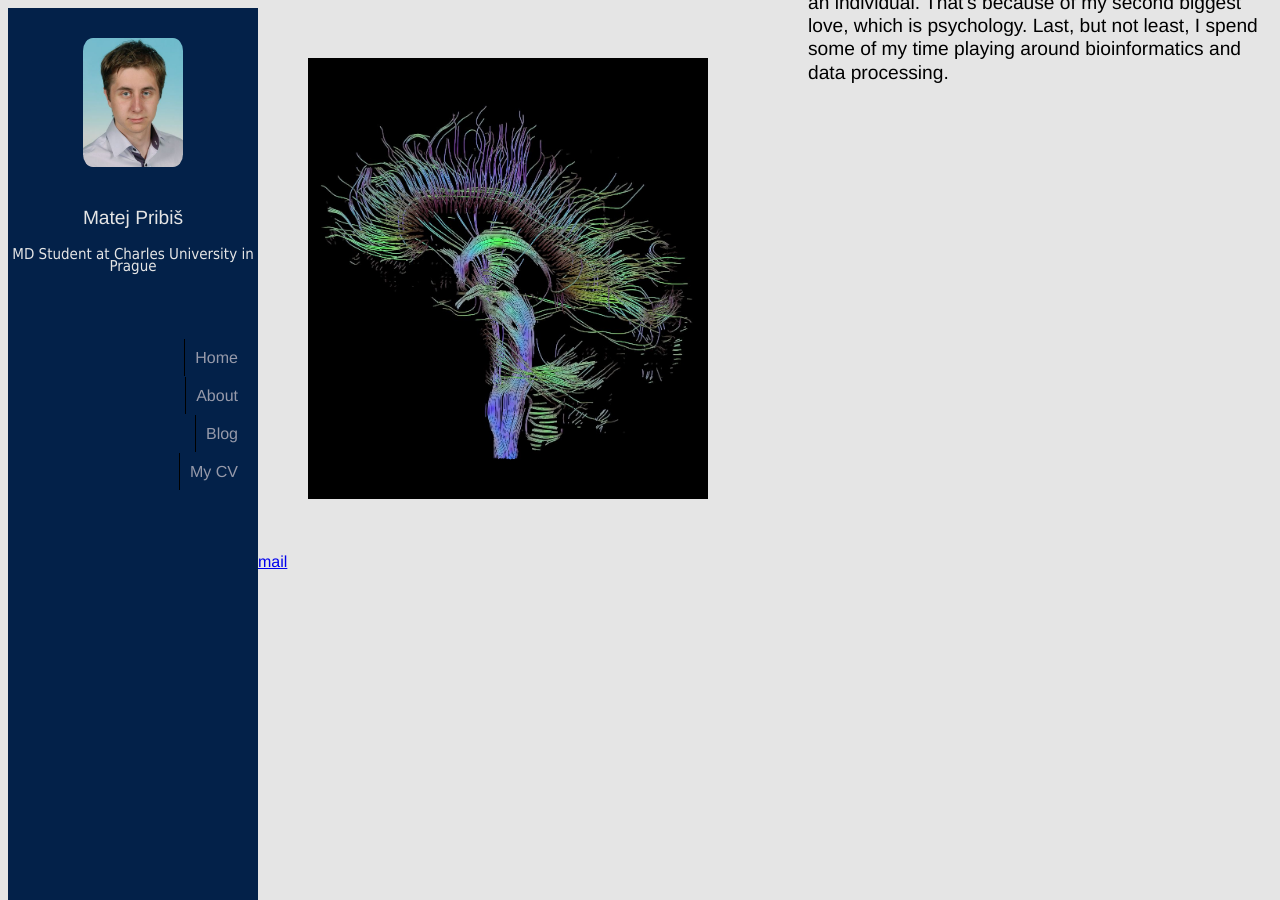
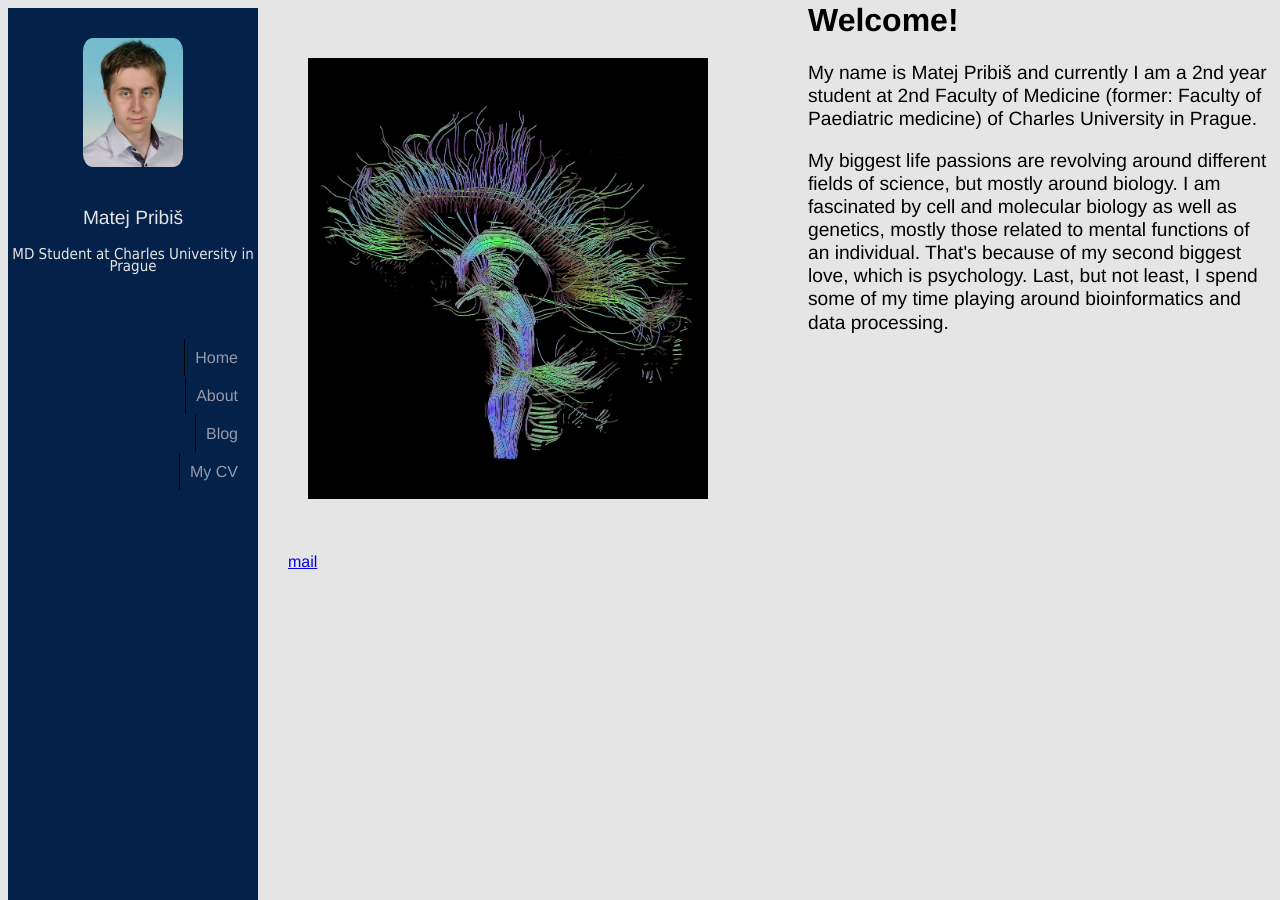
Before and after one commit to pribism/pribism.github.io, a Jekyll site: the page built from index.html, in a window 1280 px wide. Built offline with Jekyll 4.4.1, drawn with Linux system fonts in a browser that asks for light colours.

Commit message:
position of main div

```diff
--- a/css/main.css
+++ b/css/main.css
@@ -96,9 +96,9 @@ p {
 	display: block-inline;
 }
 
-.main div {
+.main #indexm {
 	position: absolute;
-	bottom: 450px;
+	bottom: 200px;
 	left: 550px;
 }
 
@@ -112,3 +112,7 @@ p {
 
 
 }
+
+#foot a {
+	margin: 30px;
+}
--- a/index.html
+++ b/index.html
@@ -4,7 +4,7 @@ title: Matej Pribiš
 ---
 
 <img src="/pictures/DTI-sagittal-fibers.jpg">
-<div>
+<div id="indexm">
 <h1>Welcome!</h1>
 <p>
 	My name is Matej Pribiš and currently I am a 2nd year student at 2nd Faculty of Medicine (former: Faculty of Paediatric medicine) of Charles University in Prague.
```
